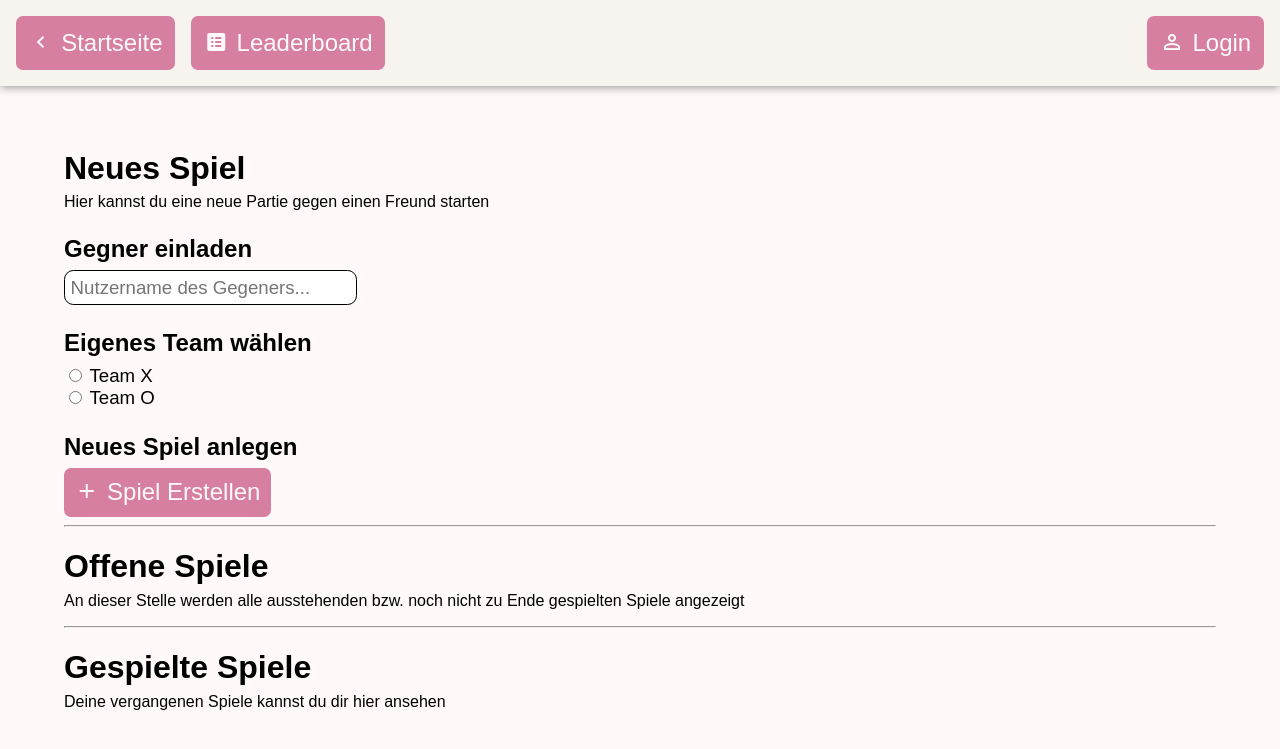
After one commit to Unbekannt28/tic-tac-toe, a Flask app: page /lobby in a window 1280 px wide. The commit adds this page. Shown: the top 749 px of the page. Run offline with Flask 3, Linux system fonts and the light colour scheme.

Commit message:
Added lobby page

```diff
--- a/app.py
+++ b/app.py
@@ -16,6 +16,10 @@ app = Flask(__name__, static_url_path="/")
 def main():
     return render_template("index.html")
 
+@app.route("/lobby")
+def lobby():
+    return render_template("lobby.html")
+
 @app.route("/play")
 def play():
     #Will be fild with X and Os through the game.
--- /dev/null
+++ b/static/css/lobby.css
@@ -0,0 +1,20 @@
+.content {
+    margin: 4em;
+}
+
+h1 {
+    margin-bottom: 0.2em;
+}
+
+h2 {
+    margin-top: 1em;
+    margin-bottom: 0.3em;
+}
+
+p {
+    margin-top: 0;
+}
+
+input[type="text"] {
+    width: 15em;
+}
--- a/static/css/main.css
+++ b/static/css/main.css
@@ -28,6 +28,7 @@ body{
 }
 
 .icon-text-button {
+    border: none;
     border-radius: 7px;
     padding: 0.8em;
     text-decoration: none;
@@ -54,3 +55,14 @@ body{
 .icon-text-button span {
     margin-right: 0.35em;
 }
+
+input[type="text"] {
+    border-radius: 0.5em;
+    border: black solid 1px;
+    font-size: 14pt;
+    padding: 0.3em;
+}
+
+label {
+    font-size: 14pt;
+}
--- a/templates/index.html
+++ b/templates/index.html
@@ -6,12 +6,12 @@
     <link rel="stylesheet" href="css/index.css">
     <meta charset="UTF-8">
     <meta name="viewport" content="width=device-width, initial-scale=1.0">
-    <title>Document</title>
+    <title>Tic Tac Toe</title>
 </head>
 <body>
     <div class="header">
         <div class="left-section">
-            <a href="play" class="icon-text-button">
+            <a href="lobby" class="icon-text-button">
                 <span class="mdi mdi-controller"></span>
                 <p>Spielen</p>
             </a>
@@ -30,7 +30,7 @@
     <div class="content">
         <h1>Tic Tac Toe</h1>
         <p>Spiele Tic Tac Toe online gegen deine Freunde und messt euch in einem globalen Leaderboard!</p>
-        <a href="play" class="icon-text-button">
+        <a href="lobby" class="icon-text-button">
             <span class="mdi mdi-controller"></span>
             <p>Jetzt Spielen!</p>
         </a>
--- /dev/null
+++ b/templates/lobby.html
@@ -0,0 +1,67 @@
+<!DOCTYPE html>
+<html lang="en">
+<head>
+    <link rel="stylesheet" href="css/main.css">
+    <link rel="stylesheet" href="https://cdn.jsdelivr.net/npm/@mdi/font@7.4.47/css/materialdesignicons.min.css"><!--Material Design Icons-->
+    <link rel="stylesheet" href="css/lobby.css">
+    <meta charset="UTF-8">
+    <meta name="viewport" content="width=device-width, initial-scale=1.0">
+    <title>Tic Tac Toe</title>
+</head>
+<body>
+    <div class="header">
+        <div class="left-section">
+            <a href="/" class="icon-text-button">
+                <span class="mdi mdi-chevron-left"></span>
+                <p>Startseite</p>
+            </a>
+            <a href="leaderboard" class="icon-text-button">
+                <span class="mdi mdi-list-box"></span>
+                <p>Leaderboard</p>
+            </a>
+        </div>
+        <div class="right-section">
+            <a href="login" class="icon-text-button">
+                <span class="mdi mdi-account-outline"></span>
+                <p>Login</p>
+            </a>
+        </div>
+    </div>
+    <div class="content">
+        <div class="new-game">
+            <h1>Neues Spiel</h1>
+            <p>Hier kannst du eine neue Partie gegen einen Freund starten</p>
+            <form action="lobby/create_game" method="post">
+                <h2>Gegner einladen</h2>
+                <input type="text" name="opponent" id="opponent" placeholder="Nutzername des Gegeners..." required>
+                <h2>Eigenes Team wählen</h2>
+                <div class="select-team">
+                    <input type="radio" name="own-team" id="own-team-1" value="1" required>
+                    <label for="own-team-1">Team X</label>
+                    <br>
+                    <input type="radio" name="own-team" id="own-team-2" value="2" required>
+                    <label for="own-team-2">Team O</label>
+                </div>
+                <h2>Neues Spiel anlegen</h2>
+                <button class="icon-text-button" type="submit">
+                    <span class="mdi mdi-plus"></span>
+                    <p>Spiel Erstellen</p>
+                </button>
+            </form>
+        </div>
+        <hr>
+        <div class="open-games">
+            <h1>Offene Spiele</h1>
+            <p>An dieser Stelle werden alle ausstehenden bzw. noch nicht zu Ende gespielten Spiele angezeigt</p>
+
+        </div>
+        <hr>
+        <div class="played-games">
+            <h1>Gespielte Spiele</h1>
+            <p>Deine vergangenen Spiele kannst du dir hier ansehen</p>
+
+        </div>
+
+    </div>
+</body>
+</html>
```
